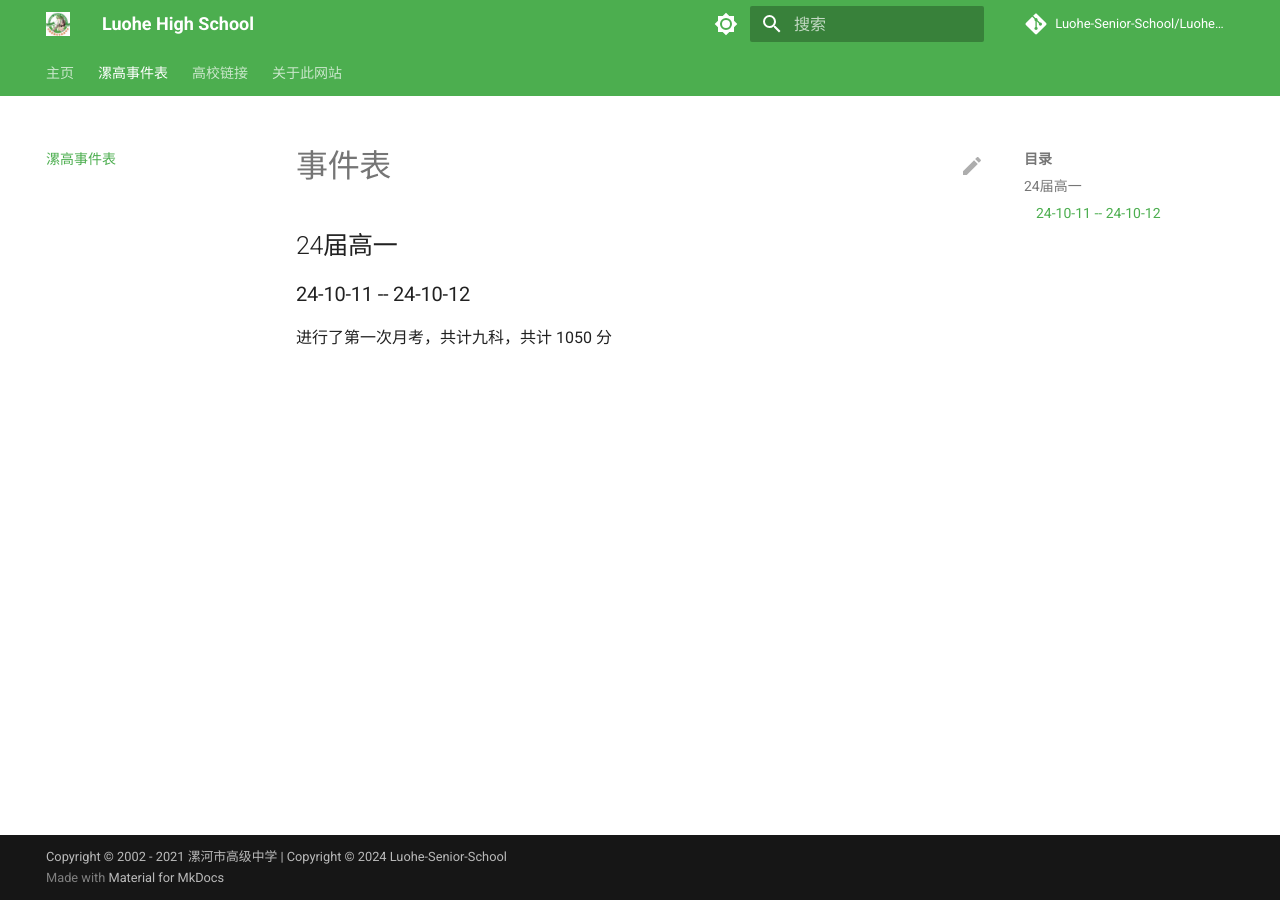
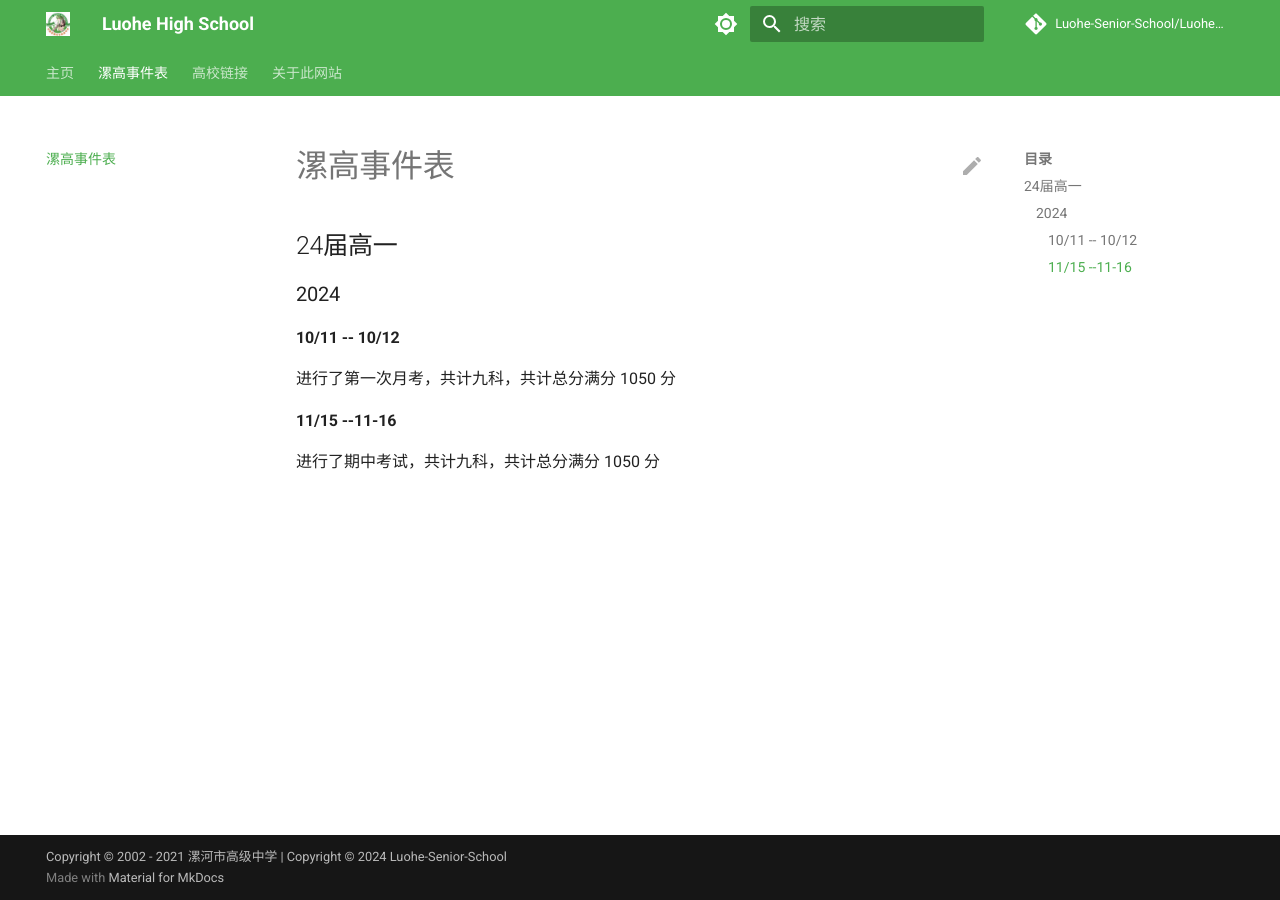
Before and after one commit to Luohe-Senior-School/Luohe-Senior-School.github.io, an MkDocs documentation site: the page built from docs/event.md, in a window 1280 px wide. Built offline with MkDocs 1.6.1 and Material for MkDocs 9.7.7, drawn with Linux system fonts in a browser that asks for light colours; comment, search, counter and statistics services are not loaded.

Commit message:
U | update

```diff
--- a/docs/event.md
+++ b/docs/event.md
@@ -1,7 +1,13 @@
-# 事件表
+# 漯高事件表
 
 ## 24届高一
 
-### 24-10-11 -- 24-10-12
+### 2024
 
-进行了第一次月考，共计九科，共计 1050 分
+#### 10/11 -- 10/12
+
+进行了第一次月考，共计九科，共计总分满分 1050 分
+
+#### 11/15 --11-16
+
+进行了期中考试，共计九科，共计总分满分 1050 分
```
Also changed, not shown: docs/about_website.md (renamed from docs/about.md).
